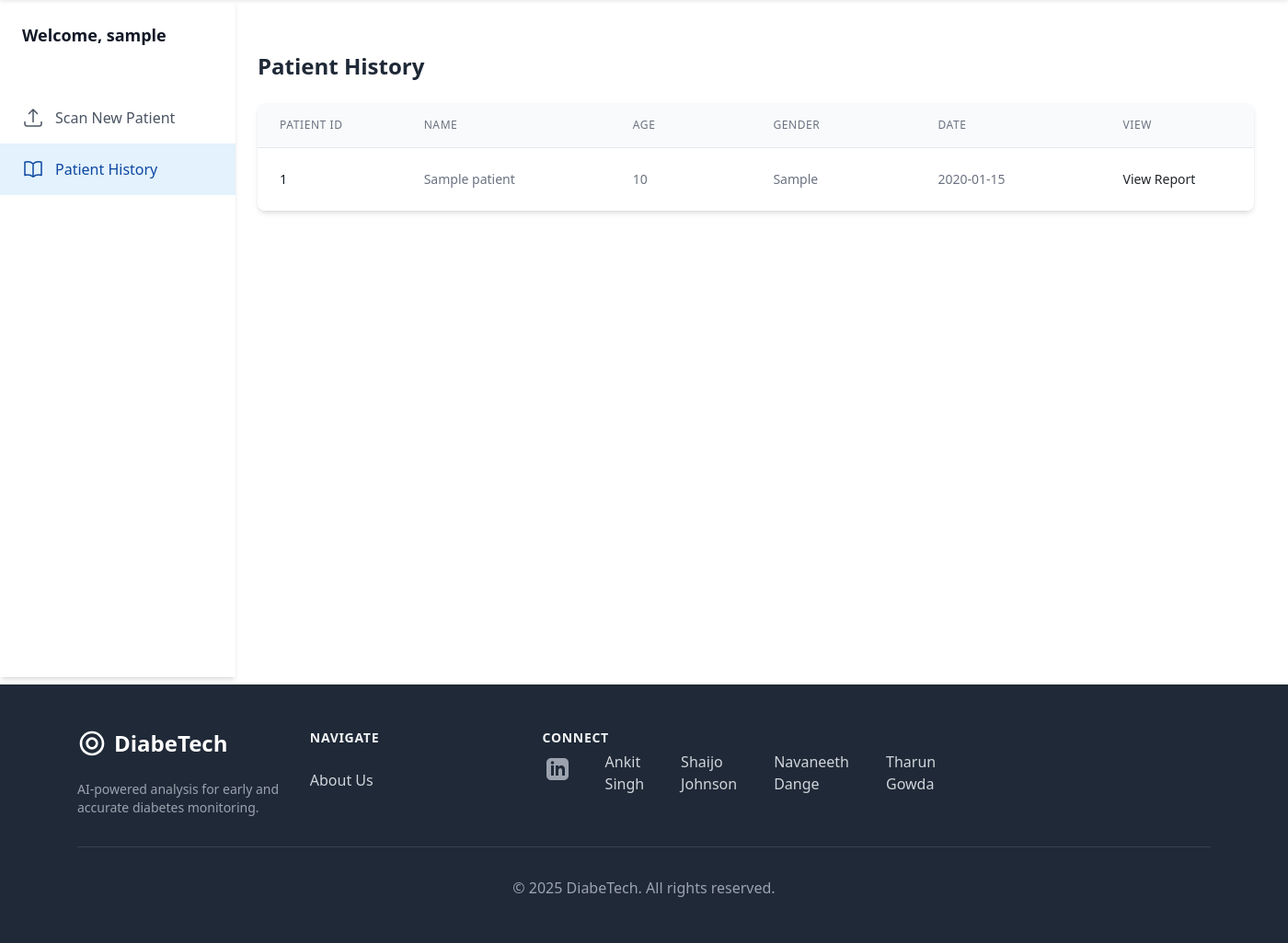
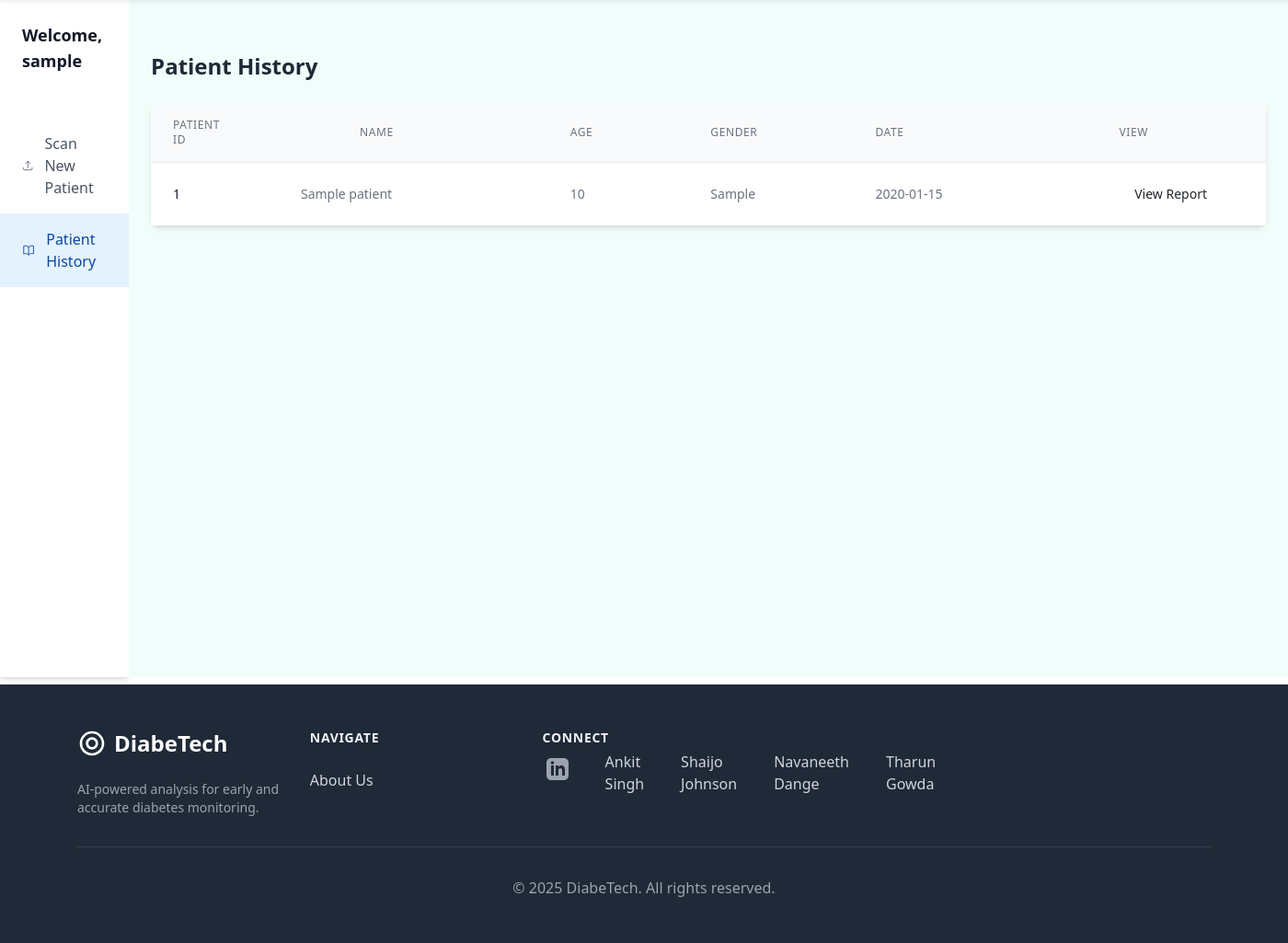
Before and after one commit to heathcliff2012/Diabetic-Retinopathy, a Flask app: page /patienthistory in a window 1400 px wide. Shown: the part 64-1089 px from the top of the page at 92% size. Run offline with Flask 3, Linux system fonts and the light colour scheme; a user stored in the database is signed in; tables that the repository leaves empty hold one stand-in row (values such as "Sample post"); parts of the project's set-up code (start-up, migrations or seed data) failed here and were passed over; some libraries are stand-ins or nearby versions.

Commit message:
Update patienthistory.html

```diff
--- a/retinopathy/templates/patienthistory.html
+++ b/retinopathy/templates/patienthistory.html
@@ -20,25 +20,25 @@
                     </a>
                 </nav>
             </aside>
-<div class="p-4 md:p-8">
+<div class="p-4 md:p-8 bg-teal-50 flex-1">
     <main>
         <!-- Patient History Table -->
         <div class="mt-8">
             <!-- Added a title for the table -->
             <h2 class="text-2xl font-semibold text-gray-800 mb-4">Patient History</h2>
-                <div class="mt-6 bg-white shadow-md rounded-lg overflow-hidden">
-                    <table class="min-w-max divide-y divide-gray-200">
+                <div class="mt-6 bg-white shadow-md rounded-lg ">
+                    <table class="w-auto divide-y divide-gray-200">
                         <thead class="bg-gray-50">
                             <tr>
                                 <th scope="col" class="px-6 py-3 text-left text-xs font-medium text-gray-500 uppercase tracking-wider">Patient ID</th>
                                 <!-- Added Name Column Header -->
-                                <th scope="col" class="px-16 py-3 text-left text-xs font-medium text-gray-500 uppercase tracking-wider">Name</th>
+                                <th scope="col" class="px-32 py-3 text-left text-xs font-medium text-gray-500 uppercase tracking-wider">Name</th>
                                 <!-- Added Age Column Header -->
                                 <th scope="col" class="px-16 py-3 text-left text-xs font-medium text-gray-500 uppercase tracking-wider">Age</th>
                                 <!-- Added Gender Column Header -->
                                 <th scope="col" class="px-16 py-3 text-left text-xs font-medium text-gray-500 uppercase tracking-wider">Gender</th>
                                 <th scope="col" class="px-16 py-3 text-left text-xs font-medium text-gray-500 uppercase tracking-wider">Date</th>
-                                <th scope="col" class="px-16 py-3 text-left text-xs font-medium text-gray-500 uppercase tracking-wider">View</th>
+                                <th scope="col" class="px-32 py-3 text-left text-xs font-medium text-gray-500 uppercase tracking-wider">View</th>
                             </tr>
                         </thead>
                         <tbody class="bg-white divide-y divide-gray-200">
```
